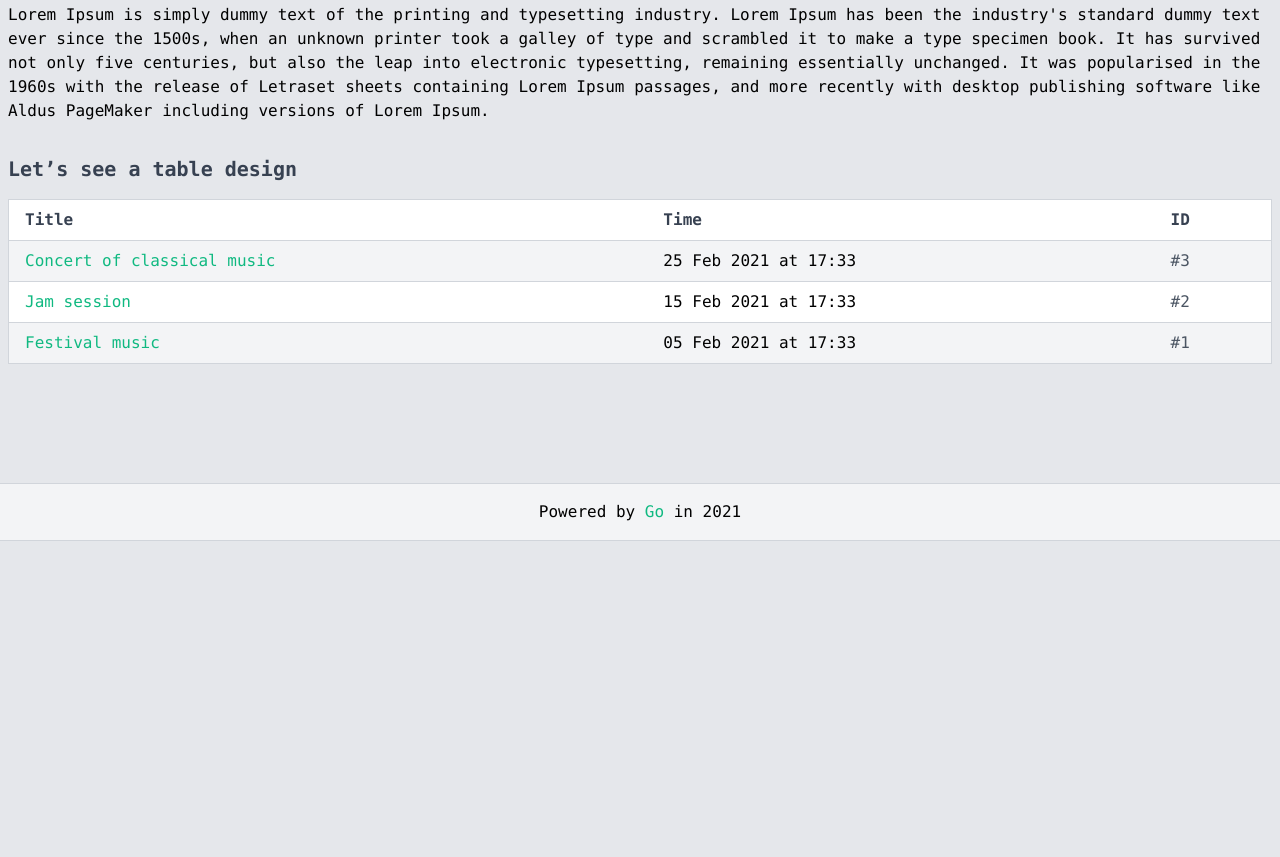
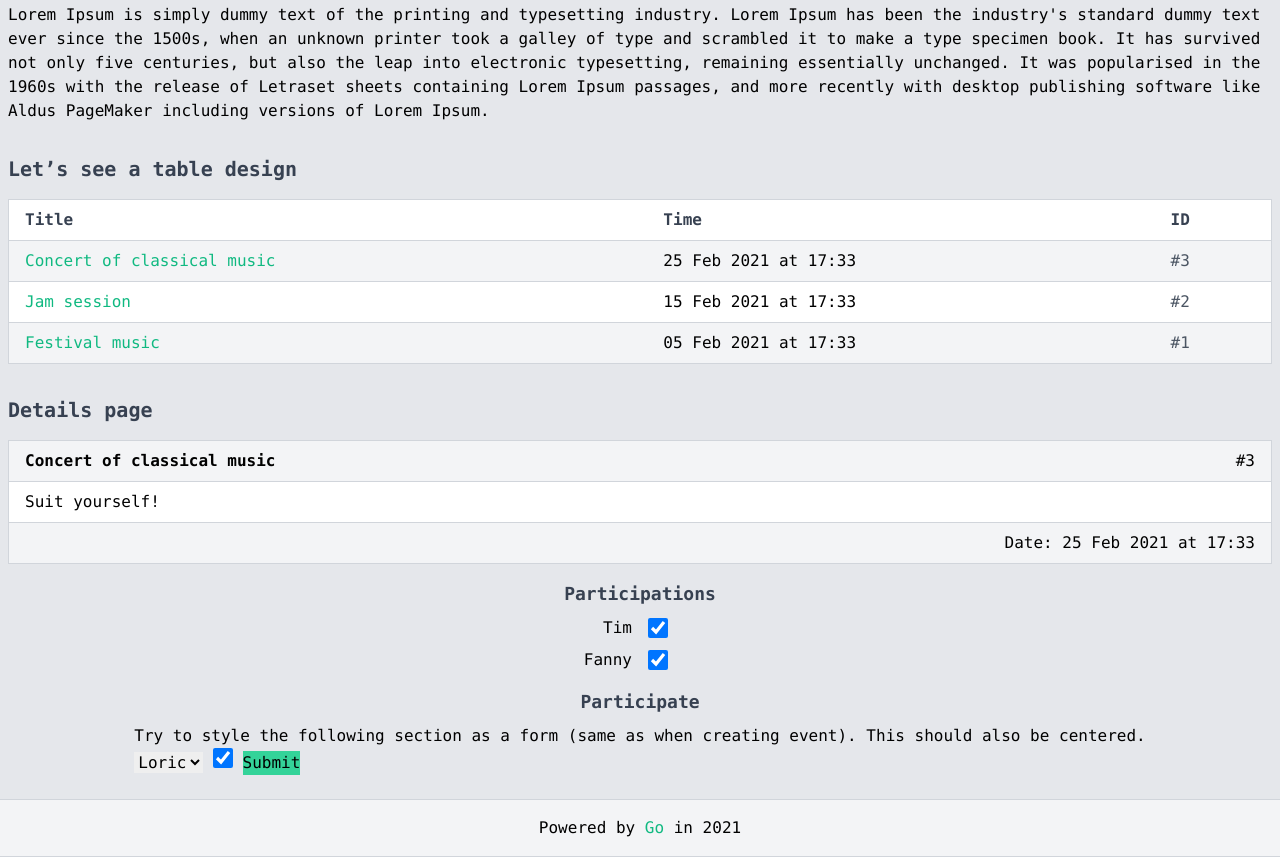
Before and after one commit to lobre/doodle, a plain HTML site: page index.html in a window 1280 px wide. Shown: the part 259-1116 px from the top of the page. Before the commit the page ends 800 px from the top, so only its background shows below. Drawn offline with nearby package versions, Linux system fonts and the light colour scheme.

Commit message:
Add style for detail page

```diff
--- a/index.html
+++ b/index.html
@@ -53,6 +53,40 @@
         </tr>
       </tbody>
     </table>
+
+    <h1 class="text-xl font-bold text-gray-700 mb-4 mt-8">Details page</h1>
+    <div class="border border-gray-300 bg-white">
+      <div class="bg-gray-100 px-4 py-2 flex justify-between">
+        <strong>Concert of classical music</strong>
+        <span>#3</span>
+      </div>
+      <pre class="border-t border-b border-gray-300 px-4 py-2">Suit yourself!</pre>
+      <div class="bg-gray-100 px-4 py-2 flex justify-end">
+        <time>Date: 25 Feb 2021 at 17:33</time>
+      </div>
+    </div>
+
+    <div class="flex justify-center">
+      <div>
+        <h2 class="text-lg font-bold text-gray-700 mb-2 mt-4 text-center">Participations</h2>
+        <div class="grid grid-cols-2 gap-x-4 gap-y-2 flex justify-center items-center">
+          <span class="text-right">Tim</span>
+          <input type="checkbox" class="h-5 w-5 text-gray-600" checked>
+          <span class="text-right">Fanny</span>
+          <input type="checkbox" class="h-5 w-5 text-gray-600" checked>
+        </div>
+
+        <h2 class="text-lg font-bold text-gray-700 mb-2 mt-4 text-center">Participate</h2>
+        <p>Try to style the following section as a form (same as when creating event). This should also be centered.</p>
+        <select name="people" id="people">
+          <option value="loric">Loric</option>
+          <option value="marco">Marco</option>
+          <option value="ben">Ben</option>
+        </select>
+        <input type="checkbox" class="h-5 w-5 text-gray-600" checked>
+        <button type="submit" class="bg-green-400">Submit</button>
+      </div>
+    </div>
   </main>
   <footer class="bg-gray-100 border-t border-b border-gray-300 mt-4">
     <div class="container mx-auto h-14 flex justify-center items-center">
```
